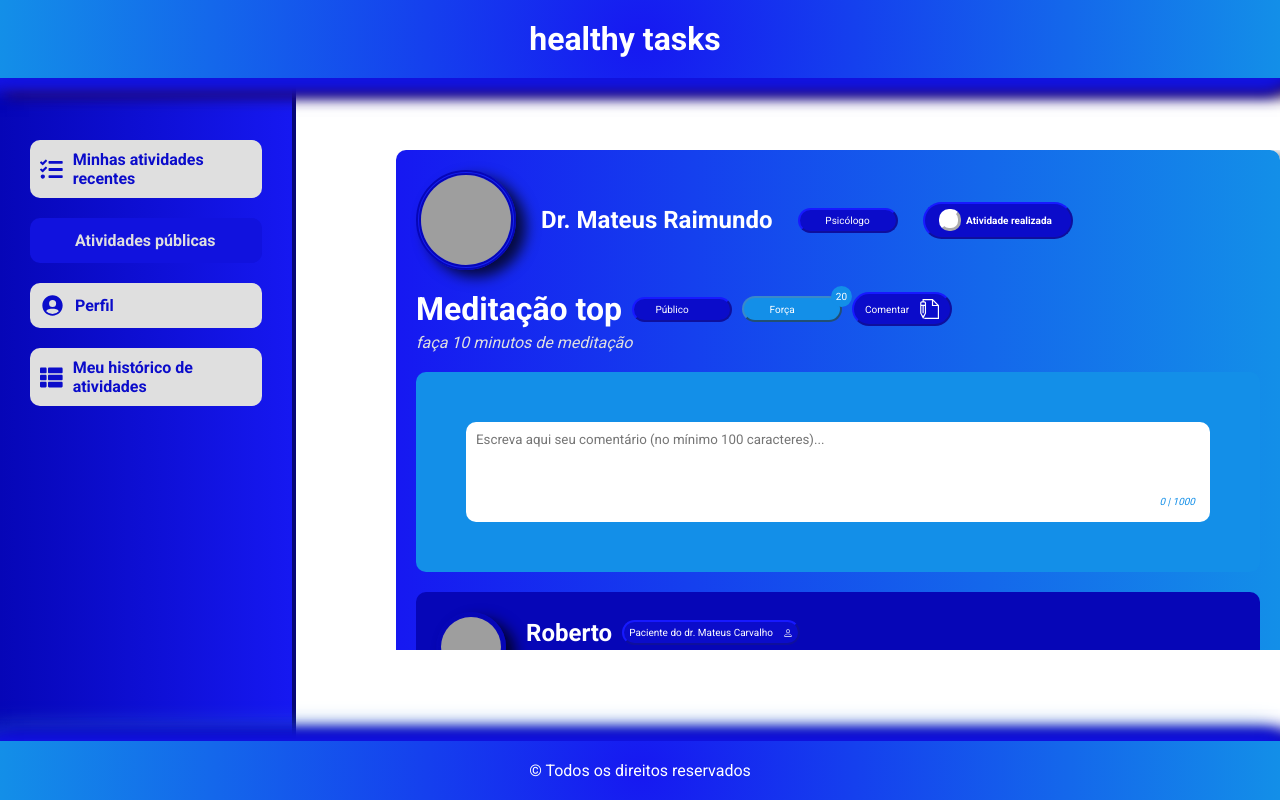
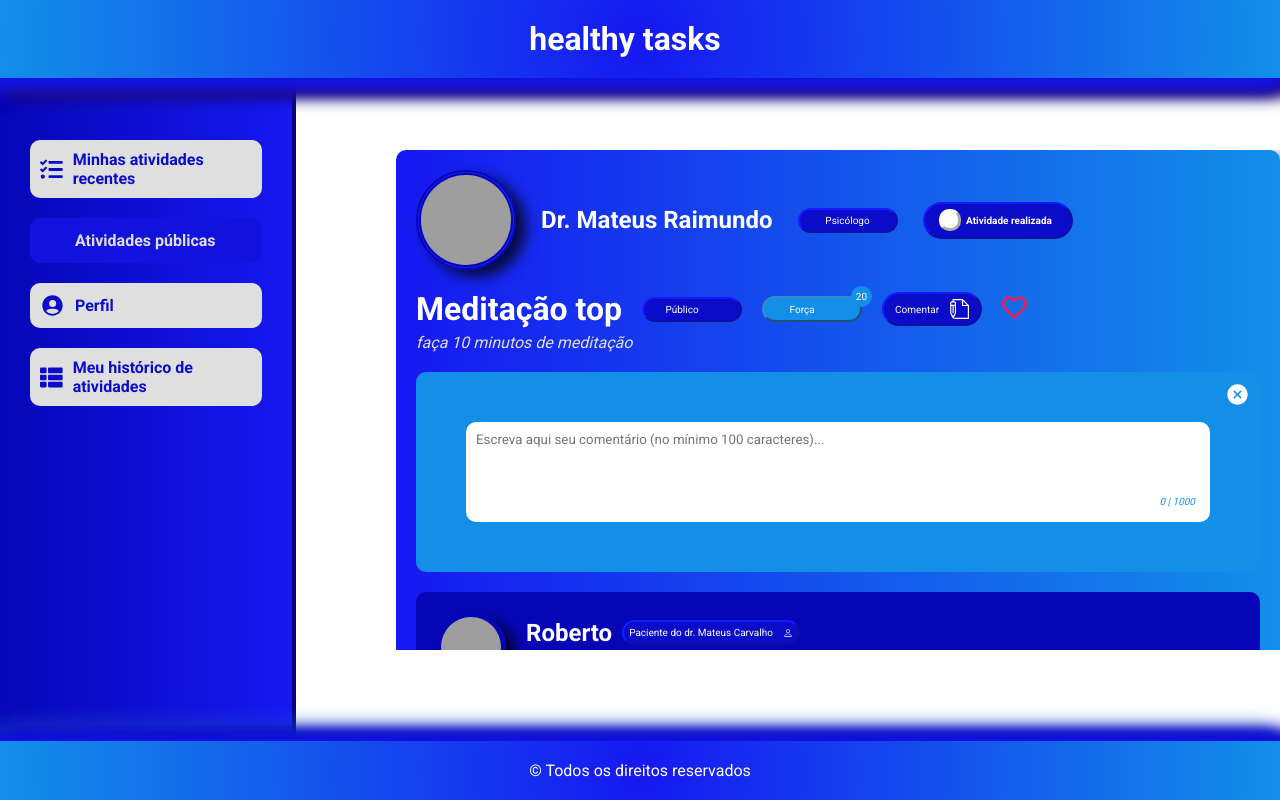
Before and after one commit to mateusrc-dev/healthy-tasks, a Next.js app: page /publicTasks in a window 1280 px wide. Both pictures are taken after a click on the button "Comentar". Built offline with nearby package versions, Linux system fonts and the light colour scheme; grey boxes are pictures that could not be loaded; some icons are missing.

Commit message:
updated project

```diff
--- a/src/components/task.tsx
+++ b/src/components/task.tsx
@@ -3,6 +3,7 @@ import {
   CheckContainer,
   CreateCommentContainer,
   Description,
+  FavoriteIcon,
   Name,
   Photo,
   Profile,
@@ -19,6 +20,8 @@ import { useSpring, animated } from "react-spring";
 import { TfiWrite } from "react-icons/tfi";
 import { Button } from "./button";
 import { BsCheck } from "react-icons/bs";
+import { FaHeart, FaRegHeart } from "react-icons/fa";
+import { IoCloseCircle } from "react-icons/io5";
 
 type Props = {
   titleOfTask: string;
@@ -39,11 +42,12 @@ export function Task({
   const [stateSumMotivation, setStateSumMotivation] = useState<number>(20);
   const [stateComment, setStateComment] = useState<boolean>(false);
   const [stateTextarea, setStateTextarea] = useState<string>("");
+  const [favorite, setFavorite] = useState<boolean>(false);
 
   const animationProps = useSpring({
     to: async (next, cancel) => {
       await next({
-        transform: "translateY(-20px) translateX(20px) scale(4)",
+        transform: "translateY(-40px) translateX(40px) scale(4)",
         color: "#77f2de",
       });
       await next({
@@ -57,7 +61,7 @@ export function Task({
   const animationProps2 = useSpring({
     to: async (next, cancel) => {
       await next({
-        transform: "translateY(20px) translateX(20px) scale(4)",
+        transform: "translateY(40px) translateX(40px) scale(4)",
         color: "#ff194b",
       });
       await next({
@@ -136,7 +140,7 @@ export function Task({
         </CheckContainer>
       </Profile>
       <div>
-        <div style={{ display: "flex", alignItems: "center", gap: "10px" }}>
+        <div style={{ display: "flex", alignItems: "center", gap: "20px" }}>
           <Title>{titleOfTask}</Title>
           {stateView === "public" ? (
             <Tag onClick={handleStateView}>
@@ -184,6 +188,39 @@ export function Task({
           <Tag onClick={() => setStateComment(!stateComment)}>
             Comentar <TfiWrite size={20} />
           </Tag>
+          <div>
+            {favorite ? (
+              <div style={{ position: "absolute" }}>
+                <FaHeart
+                  onClick={() => setFavorite(!favorite)}
+                  size={25}
+                  color="#ff194b"
+                  style={{
+                    cursor: "pointer",
+                    position: "relative",
+                    zIndex: 2,
+                    top: -14,
+                  }}
+                />
+                <FavoriteIcon
+                  style={{
+                    position: "relative",
+                    zIndex: 1,
+                    top: -43.5,
+                  }}
+                >
+                  <FaHeart size={25} color="#ff194b" />
+                </FavoriteIcon>
+              </div>
+            ) : (
+              <FaRegHeart
+                onClick={() => setFavorite(!favorite)}
+                size={25}
+                color="#ff194b"
+                style={{ cursor: "pointer", position: "relative", zIndex: 2 }}
+              />
+            )}
+          </div>
         </div>
         <Description>{descriptionOfTask}</Description>
       </div>
@@ -217,6 +254,18 @@ export function Task({
               Pronto <BsCheck />
             </Button>
           )}
+          <IoCloseCircle
+            style={{
+              cursor: "pointer",
+              position: "absolute",
+              top: 10,
+              right: 10,
+              color: "#fff",
+            }}
+            size={25}
+            title="Fechar!"
+            onClick={() => setStateComment(!stateComment)}
+          />
         </CreateCommentContainer>
       )}
       <Comment
--- a/src/styles/components/task.ts
+++ b/src/styles/components/task.ts
@@ -94,14 +94,21 @@ export const ButtonOfMotivation = styled("button", {
       }
 })
 
-export const FavoriteIcon = styled("button", {})
+const moreScale = keyframes({
+    '0%': { opacity: 1, scale: 1 },
+    '100%': { opacity: 0, scale: 3 },
+});
+
+
+export const FavoriteIcon = styled("div", {
+    animation: `${moreScale} 1s`
+})
 
 const showCheck = keyframes({
     '0%': { opacity: 0, scale: 0.8 },
     '50%': { opacity: 0.8, scale: 1.5 },
     '100%': { opacity: 1, scale: 1 },
 });
-
 
 export const CheckContainer = styled("div", {
     position: "relative",
@@ -154,6 +161,11 @@ export const CheckContainer = styled("div", {
     },
 })
 
+const zoom = keyframes({
+    '0%': { scale: 0 },
+    '100%': { scale: 1 },
+  });
+
 export const CreateCommentContainer = styled("div", {
     width: "100%",
     position: "relative",
@@ -163,5 +175,6 @@ export const CreateCommentContainer = styled("div", {
     background: "$blue200",
     borderRadius: "10px",
     padding: "50px",
-    gap: "30px"
+    gap: "30px",
+    animation: `${zoom} 1s`,
 })
--- a/src/styles/pages/home.ts
+++ b/src/styles/pages/home.ts
@@ -128,7 +128,6 @@ const scaleUp = keyframes({
   '0%': { transform: 'translateY(0px)', clip: 'rect(45px, 800px, 600px, -300px)', scale: 0.6 },
   '50%': { transform: 'translateY(-285px)', clip: 'rect(295px, 800px, 600px, -300px)', scale: 0.5 },
   '100%': { transform: 'translateY(0px)', clip: 'rect(45px, 800px, 600px, -300px)', scale: 0.6 },
-
 });
 
 export const TaskAnimate = styled('div', {
```
